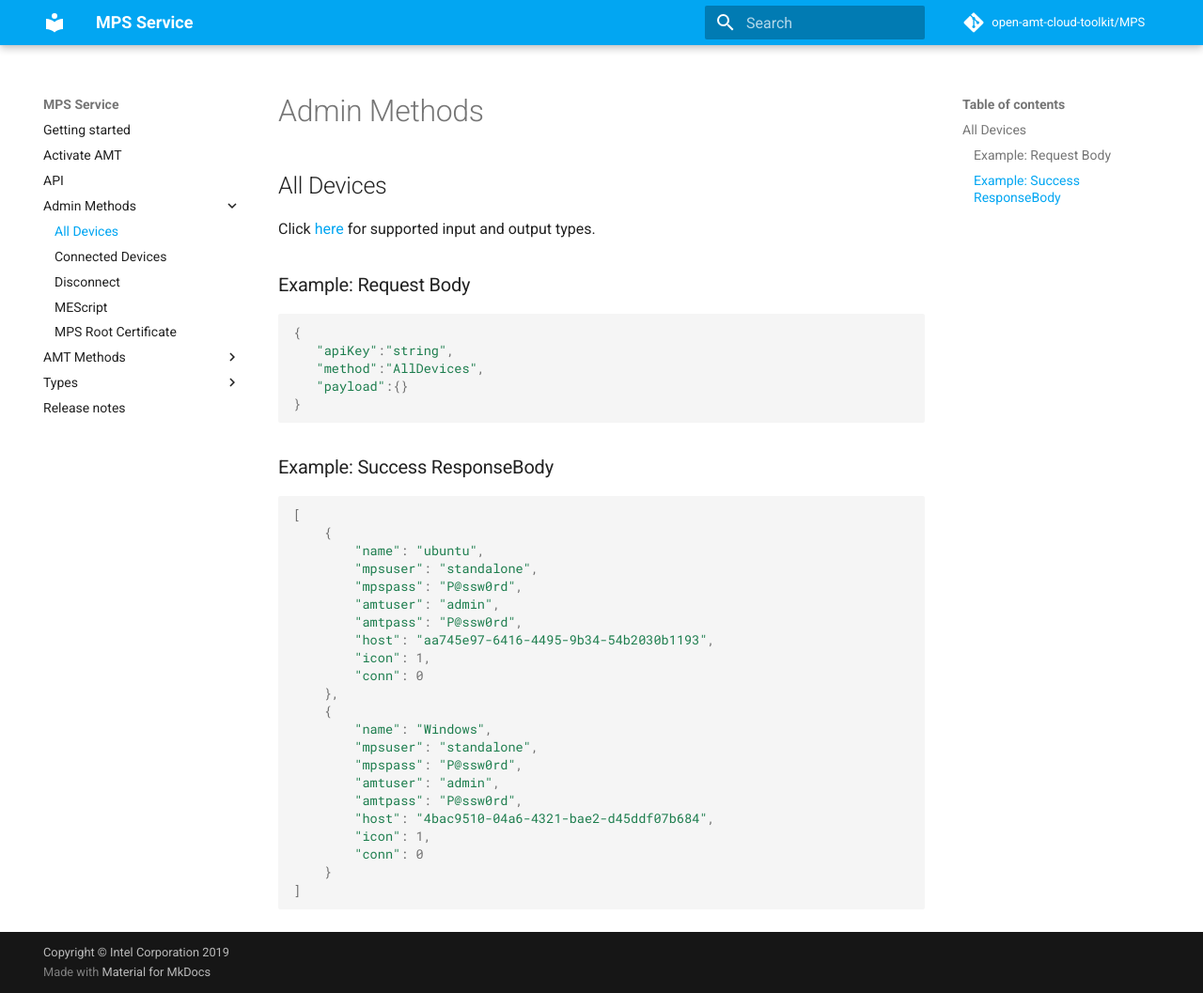
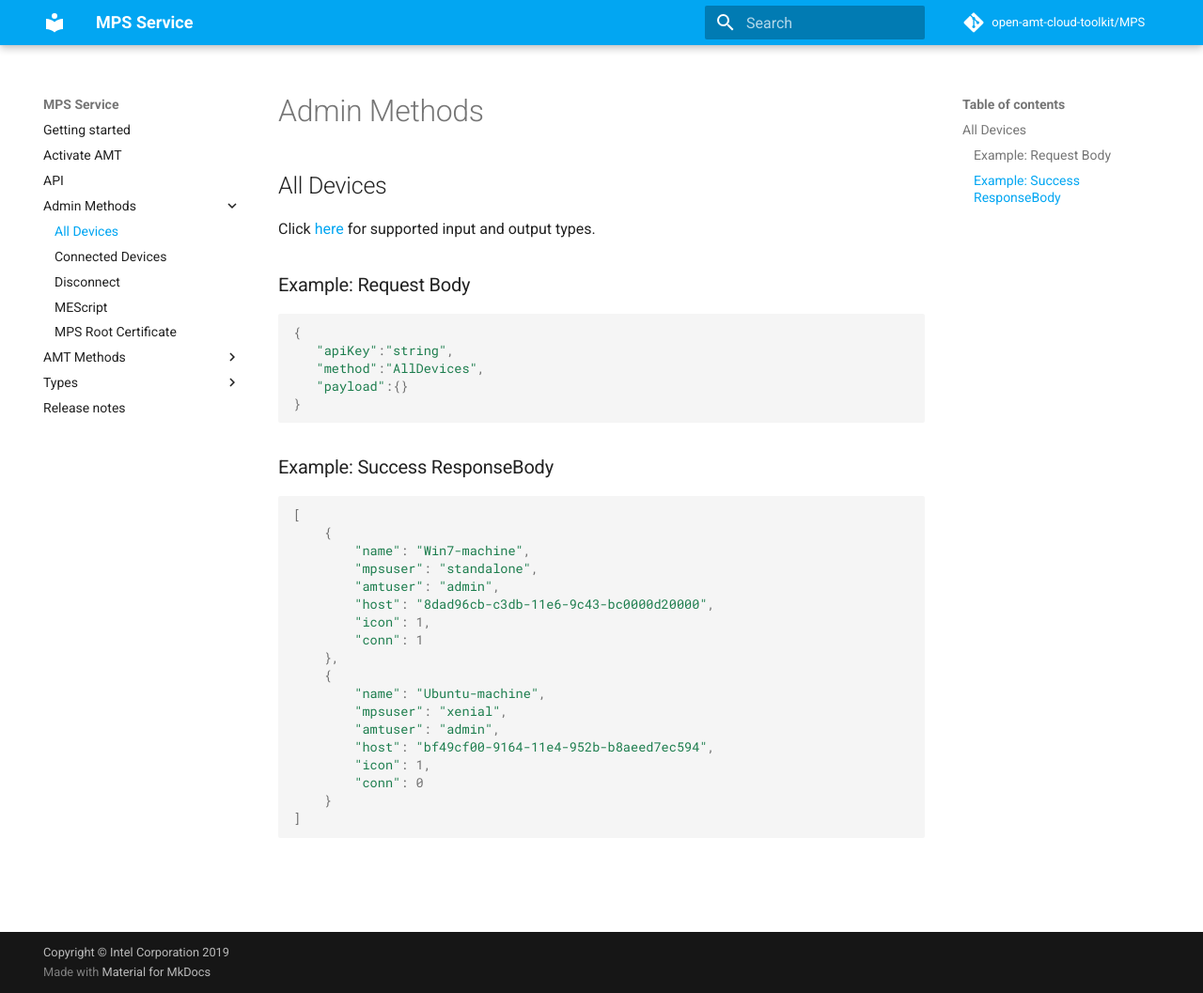
Before and after one commit to open-amt-cloud-toolkit/mps, an MkDocs documentation site: the page built from docs/methods/alldevices.md, in a window 1280 px wide and 1057 px high. Shown: the whole window at 94% size. Built offline with MkDocs 1.6.1 and Material for MkDocs 9.7.7, drawn with Linux system fonts in a browser that asks for light colours; comment, search, counter and statistics services are not loaded.

Commit message:
Changes to docs

````diff
--- a/docs/methods/alldevices.md
+++ b/docs/methods/alldevices.md
@@ -19,22 +19,18 @@
 ``` yaml
 [
     {
-        "name": "ubuntu",
+        "name": "Win7-machine",
         "mpsuser": "standalone",
-        "mpspass": "P@ssw0rd",
         "amtuser": "admin",
-        "amtpass": "P@ssw0rd",
-        "host": "aa745e97-6416-4495-9b34-54b2030b1193",
+        "host": "8dad96cb-c3db-11e6-9c43-bc0000d20000",
         "icon": 1,
-        "conn": 0
+        "conn": 1
     },
     {
-        "name": "Windows",
-        "mpsuser": "standalone",
-        "mpspass": "P@ssw0rd",
+        "name": "Ubuntu-machine",
+        "mpsuser": "xenial",
         "amtuser": "admin",
-        "amtpass": "P@ssw0rd",
-        "host": "4bac9510-04a6-4321-bae2-d45ddf07b684",
+        "host": "bf49cf00-9164-11e4-952b-b8aeed7ec594",
         "icon": 1,
         "conn": 0
     }
````
Also changed, not shown: docs/methods/connecteddevices.md (+3 -5 lines), docs/release-notes.md (+2 -2 lines), docs/assets/images/MPS_DeviceOnline.PNG, docs/assets/images/MPS_DownloadMEScript.PNG, 3 other files.
